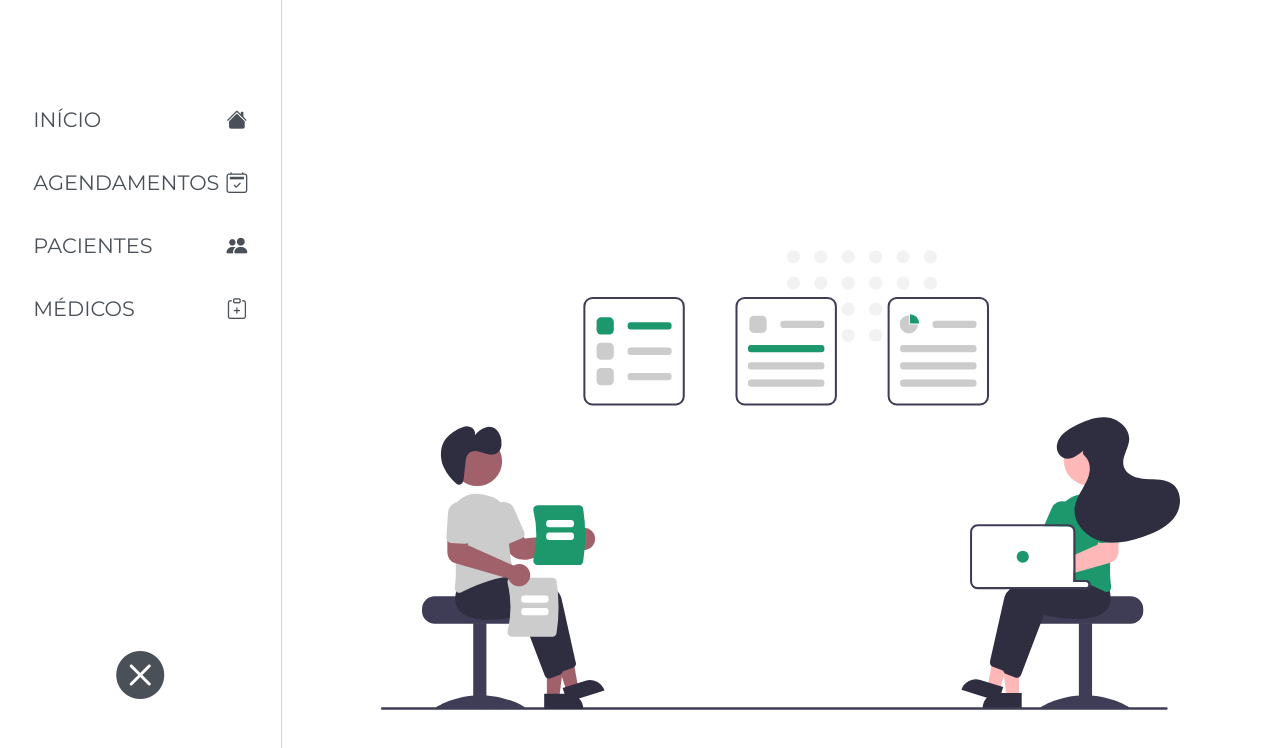
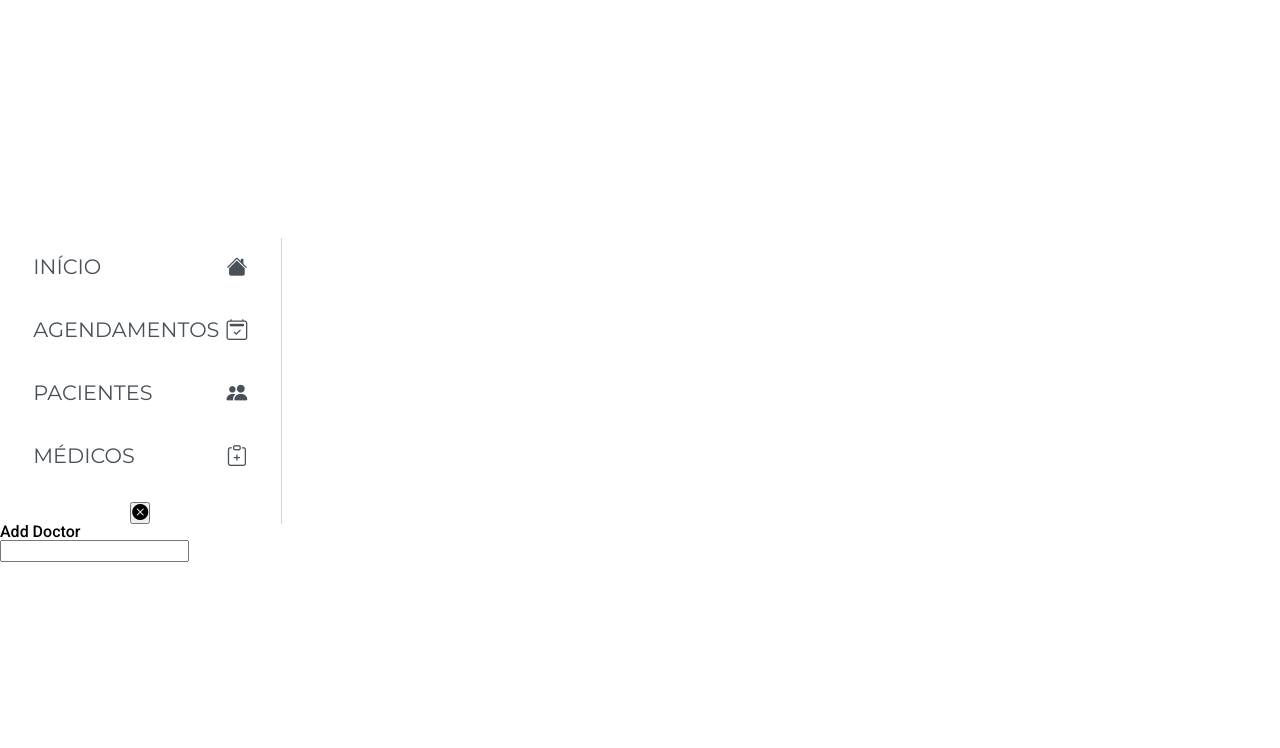
Before and after one commit to jeronimo99/agendamento-medico-frontend, a React (Create React App) app: page /admin/adicionar-medico in a window 1280 px wide. Before the commit this address led to /admin. Shown: the top 748 px of the page. Built offline with nearby package versions, Linux system fonts and the light colour scheme; sample sign-in values are in the browser's storage.

Commit message:
Fix update page redirecting to login every time

```diff
--- a/src/App.js
+++ b/src/App.js
@@ -1,33 +1,28 @@
-import React, { useLayoutEffect } from 'react';
+import React from 'react';
 import { Switch, Route, Redirect } from 'react-router-dom';
 import { useSelector } from 'react-redux';
-import { useHistory } from 'react-router-dom';
 
 import Main from './pages/Main';
 import Admin from './pages/Admin';
 import Login from './pages/Login';
 import Register from './pages/Register';
+import AddDoctor from './pages/AddDoctor';
 
-import { selectIsAuth, selectRole } from './pages/Login/loginSlice';
+import { selectIsAdmin, selectIsUser } from './pages/Login/loginSlice';
 
 function App() {
-  const isAuth = useSelector(selectIsAuth);
-  const role = useSelector(selectRole);
-  const history = useHistory();
-
-  useLayoutEffect(() => {
-    console.log(role);
-    if (isAuth && role === 'user') {
-      history.push('/');
-    } else if (isAuth && role === 'admin') {
-      history.push('/admin');
-    }
-  }, [history, isAuth, role]);
+  const isAdmin = useSelector(selectIsAdmin);
+  const isUser = useSelector(selectIsUser);
 
   return (
     <Switch>
-      {isAuth && role === 'user' && <Route path="/" exact component={Main} />}
-      {isAuth && role === 'admin' && <Route path="/admin" component={Admin} />}
+      {isUser && <Route path="/" exact component={Main} />}
+
+      {isAdmin && <Route path="/admin" exact component={Admin} />}
+      {isAdmin && (
+        <Route path="/admin/adicionar-medico" exact component={AddDoctor} />
+      )}
+
       <Route path="/login" component={Login} />
       <Route path="/registrar" component={Register} />
       <Redirect to="/login" />
--- /dev/null
+++ b/src/components/Sidebar/index.jsx
@@ -0,0 +1,44 @@
+import { Link } from 'react-router-dom';
+import { useDispatch } from 'react-redux';
+import { logout } from '../../pages/Login/loginSlice';
+
+import './styles.css';
+
+function Sidebar() {
+  const dispatch = useDispatch();
+  const handleLogout = () => dispatch(logout());
+
+  return (
+    <div className="sidebar">
+      <div className="menu-links">
+        <div id="home">
+          <Link to="/admin">
+            Início <i className="bi bi-house-fill"></i>
+          </Link>
+        </div>
+        <div id="agendamento">
+          <Link to="/">
+            Agendamentos <i className="bi bi-calendar2-check"></i>
+          </Link>
+        </div>
+        <div id="paciente">
+          <Link to="/">
+            Pacientes <i className="bi bi-people-fill"></i>
+          </Link>
+        </div>
+        <div id="medico">
+          <Link to="/admin/adicionar-medico">
+            Médicos <i className="bi bi-clipboard-plus"></i>
+          </Link>
+        </div>
+      </div>
+      <div className="sair">
+        <button onClick={handleLogout}>
+          <i className="bi bi-x-circle-fill"></i>
+        </button>
+      </div>
+    </div>
+  );
+}
+
+export default Sidebar;
--- /dev/null
+++ b/src/components/Sidebar/styles.css
@@ -0,0 +1,123 @@
+.sidebar {
+  display: flex;
+  flex-direction: column;
+  justify-content: space-evenly;
+  align-items: center;
+  width: 22%;
+  border-right: 1px solid rgb(211, 211, 211);
+}
+
+.menu-links {
+  display: flex;
+  flex-direction: column;
+  justify-content: space-evenly;
+  width: 82%;
+  height: 33vh;
+}
+
+.menu-links div {
+  margin-bottom: 15px;
+}
+
+.menu-links a {
+  display: flex;
+  justify-content: space-between;
+  font-size: 1.3em;
+  font-family: 'Montserrat', sans-serif;
+  font-weight: 500;
+  text-transform: uppercase;
+  text-decoration: none;
+  color: #495057;
+  padding: 8px;
+  transition: scale 0.2s;
+  position: relative;
+}
+
+.menu-links a:hover {
+  color: #1d976c;
+  scale: 1.1;
+}
+
+.menu-links a::before {
+  content: '';
+  position: absolute;
+  top: -2px;
+  left: -2px;
+  width: 0;
+  height: 0;
+  background: transparent;
+  border: 2px solid transparent;
+}
+
+.menu-links a:hover::before {
+  animation: animate-border 0.3s linear forwards;
+}
+@keyframes animate-border {
+  0% {
+    width: 0;
+    height: 0;
+    border-top-color: #1d976c;
+    border-right-color: transparent;
+    border-bottom-color: transparent;
+    border-left-color: transparent;
+  }
+  50% {
+    width: 100%;
+    height: 0;
+    border-top-color: #1d976c;
+    border-right-color: #1d976c;
+    border-bottom-color: transparent;
+    border-left-color: transparent;
+  }
+  100% {
+    width: 100%;
+    height: 100%;
+    border-top-color: #1d976c;
+    border-right-color: #1d976c;
+    border-bottom-color: transparent;
+    border-left-color: transparent;
+  }
+}
+
+/*****************************/
+
+.menu-links a::after {
+  content: '';
+  position: absolute;
+  top: -2px;
+  left: -2px;
+  width: 0;
+  height: 0;
+  background: transparent;
+  border: 2px solid transparent;
+}
+
+.menu-links a:hover::after {
+  animation: animate-border-2 0.3s linear forwards;
+}
+@keyframes animate-border-2 {
+  0% {
+    width: 0;
+    height: 0;
+    border-top-color: transparent;
+    border-right-color: transparent;
+    border-bottom-color: transparent;
+    border-left-color: #1d976c;
+  }
+  50% {
+    width: 0;
+    height: 100%;
+    border-top-color: transparent;
+    border-right-color: transparent;
+    border-bottom-color: #1d976c;
+    border-left-color: #1d976c;
+  }
+  100% {
+    width: 100%;
+    height: 100%;
+    border-top-color: transparent;
+    border-right-color: transparent;
+    border-bottom-color: #1d976c;
+    border-left-color: #1d976c;
+  }
+}
--- /dev/null
+++ b/src/pages/AddDoctor/index.jsx
@@ -0,0 +1,21 @@
+import Sidebar from '../../components/Sidebar';
+
+import './styles.css';
+
+function AddDoctor() {
+  return (
+    <div className="add-doctor-body-container">
+      <div className="add-doctor-container">
+        <Sidebar />
+      </div>
+      <div className="section">
+        <h1>Add Doctor</h1>
+        <form>
+          <input />
+        </form>
+      </div>
+    </div>
+  );
+}
+
+export default AddDoctor;
--- /dev/null
+++ b/src/pages/AddDoctor/styles.css
@@ -0,0 +1,3 @@
+.add-doctor-body-container {
+  /* display: flex; */
+}
--- a/src/pages/Admin/index.jsx
+++ b/src/pages/Admin/index.jsx
@@ -1,46 +1,12 @@
-import { useDispatch } from 'react-redux';
-import { NavLink } from 'react-router-dom';
-import { logout } from '../../pages/Login/loginSlice';
-
 import './styles.css';
 import adminImage from '../../assets/adminMain.svg';
+import Sidebar from '../../components/Sidebar';
 
 function Admin() {
-  const dispatch = useDispatch();
-  const handleLogout = () => dispatch(logout());
-
   return (
     <div className="admin-body-container">
       <div className="admin-container">
-        <div className="sidebar">
-          <div className="menu-links">
-            <div id="home">
-              <NavLink to="/admin">
-                Início <i className="bi bi-house-fill"></i>
-              </NavLink>
-            </div>
-            <div id="agendamento">
-              <NavLink to="/">
-                Agendamentos <i className="bi bi-calendar2-check"></i>
-              </NavLink>
-            </div>
-            <div id="paciente">
-              <NavLink to="/">
-                Pacientes <i className="bi bi-people-fill"></i>
-              </NavLink>
-            </div>
-            <div id="medico">
-              <NavLink to="/">
-                Médicos <i className="bi bi-clipboard-plus"></i>
-              </NavLink>
-            </div>
-          </div>
-          <div className="sair">
-            <button onClick={handleLogout}>
-              <i className="bi bi-x-circle-fill"></i>
-            </button>
-          </div>
-        </div>
+        <Sidebar />
         <div className="section">
           <img src={adminImage} alt="admin" />
         </div>
--- a/src/pages/Admin/styles.css
+++ b/src/pages/Admin/styles.css
@@ -13,15 +13,6 @@
   display: flex;
   width: 100%;
   height: 100vh;
-}
-
-.admin-container .sidebar {
-  display: flex;
-  flex-direction: column;
-  justify-content: space-evenly;
-  align-items: center;
-  width: 22%;
-  border-right: 1px solid rgb(211, 211, 211);
 }
 
 .admin-container .section {
@@ -66,118 +57,3 @@
   color: #1d976c;
   scale: 1.5;
 }
-
-.admin-container .menu-links {
-  display: flex;
-  flex-direction: column;
-  justify-content: space-evenly;
-  width: 82%;
-  height: 33vh;
-}
-
-.admin-container .menu-links div {
-  margin-bottom: 15px;
-}
-
-.admin-container .menu-links a {
-  display: flex;
-  justify-content: space-between;
-  font-size: 1.3em;
-  font-family: 'Montserrat', sans-serif;
-  font-weight: 500;
-  text-transform: uppercase;
-  text-decoration: none;
-  color: #495057;
-  padding: 8px;
-  transition: scale 0.2s;
-  position: relative;
-}
-
-.admin-container .menu-links a:hover {
-  color: #1d976c;
-  scale: 1.1;
-}
-
-.admin-container .menu-links a::before {
-  content: '';
-  position: absolute;
-  top: -2px;
-  left: -2px;
-  width: 0;
-  height: 0;
-  background: transparent;
-  border: 2px solid transparent;
-}
-
-.admin-container .menu-links a:hover::before {
-  animation: animate-border 0.3s linear forwards;
-}
-@keyframes animate-border {
-  0% {
-    width: 0;
-    height: 0;
-    border-top-color: #1d976c;
-    border-right-color: transparent;
-    border-bottom-color: transparent;
-    border-left-color: transparent;
-  }
-  50% {
-    width: 100%;
-    height: 0;
-    border-top-color: #1d976c;
-    border-right-color: #1d976c;
-    border-bottom-color: transparent;
-    border-left-color: transparent;
-  }
-  100% {
-    width: 100%;
-    height: 100%;
-    border-top-color: #1d976c;
-    border-right-color: #1d976c;
-    border-bottom-color: transparent;
-    border-left-color: transparent;
-  }
-}
-
-/*****************************/
-
-.admin-container .menu-links a::after {
-  content: '';
-  position: absolute;
-  top: -2px;
-  left: -2px;
-  width: 0;
-  height: 0;
-  background: transparent;
-  border: 2px solid transparent;
-}
-
-.admin-container .menu-links a:hover::after {
-  animation: animate-border-2 0.3s linear forwards;
-}
-@keyframes animate-border-2 {
-  0% {
-    width: 0;
-    height: 0;
-    border-top-color: transparent;
-    border-right-color: transparent;
-    border-bottom-color: transparent;
-    border-left-color: #1d976c;
-  }
-  50% {
-    width: 0;
-    height: 100%;
-    border-top-color: transparent;
-    border-right-color: transparent;
-    border-bottom-color: #1d976c;
-    border-left-color: #1d976c;
-  }
-  100% {
-    width: 100%;
-    height: 100%;
-    border-top-color: transparent;
-    border-right-color: transparent;
-    border-bottom-color: #1d976c;
-    border-left-color: #1d976c;
-  }
-}
--- a/src/pages/Login/index.jsx
+++ b/src/pages/Login/index.jsx
@@ -1,9 +1,18 @@
-import { useEffect } from 'react';
+import { useLayoutEffect } from 'react';
 import { Link } from 'react-router-dom';
 import { useFormik } from 'formik';
 import * as Yup from 'yup';
 import { useSelector, useDispatch } from 'react-redux';
-import { login, logout, selectIsLoading, selectError } from './loginSlice';
+import { useHistory } from 'react-router-dom';
+
+import {
+  login,
+  logout,
+  selectIsLoading,
+  selectError,
+  selectIsAdmin,
+  selectIsUser,
+} from './loginSlice';
 import Loader from 'react-loader-spinner';
 
 import './styles.css';
@@ -21,10 +30,21 @@ function Login() {
   const dispatch = useDispatch();
   const isLoading = useSelector(selectIsLoading);
   const error = useSelector(selectError);
+  const isAdmin = useSelector(selectIsAdmin);
+  const isUser = useSelector(selectIsUser);
+  const history = useHistory();
 
-  useEffect(() => {
+  useLayoutEffect(() => {
     dispatch(logout());
   }, [dispatch]);
+
+  useLayoutEffect(() => {
+    if (isUser) {
+      history.push('/');
+    } else if (isAdmin) {
+      history.push('/admin');
+    }
+  }, [history, isUser, isAdmin]);
 
   const formik = useFormik({
     initialValues: {
--- a/src/pages/Login/loginSlice.js
+++ b/src/pages/Login/loginSlice.js
@@ -74,7 +74,9 @@ export const {
 
 export const selectIsLoading = (state) => state.login.isLoading;
 export const selectError = (state) => state.login.error;
-export const selectIsAuth = (state) => !!state.login.token;
-export const selectRole = (state) => state.login.role;
+export const selectIsAdmin = (state) =>
+  state.login.token && state.login.role === 'admin';
+export const selectIsUser = (state) =>
+  state.login.token && state.login.role === 'user';
 
 export default loginSlice.reducer;
--- a/src/pages/Register/index.jsx
+++ b/src/pages/Register/index.jsx
@@ -1,11 +1,13 @@
-import { useEffect } from 'react';
+import { useLayoutEffect } from 'react';
 import { Link } from 'react-router-dom';
 import { useFormik } from 'formik';
 import * as Yup from 'yup';
 import { useSelector, useDispatch } from 'react-redux';
+import { useHistory } from 'react-router-dom';
+import Loader from 'react-loader-spinner';
+
 import { register, selectIsLoading, selectError } from './registerSlice';
-import { logout } from '../Login/loginSlice';
-import Loader from 'react-loader-spinner';
+import { logout, selectIsAdmin, selectIsUser } from '../Login/loginSlice';
 
 import './styles.css';
 import registerImage from '../../assets/register.svg';
@@ -27,10 +29,21 @@ function Register() {
   const dispatch = useDispatch();
   const isLoading = useSelector(selectIsLoading);
   const error = useSelector(selectError);
+  const isAdmin = useSelector(selectIsAdmin);
+  const isUser = useSelector(selectIsUser);
+  const history = useHistory();
 
-  useEffect(() => {
+  useLayoutEffect(() => {
     dispatch(logout());
   }, [dispatch]);
+
+  useLayoutEffect(() => {
+    if (isUser) {
+      history.push('/');
+    } else if (isAdmin) {
+      history.push('/admin');
+    }
+  }, [history, isUser, isAdmin]);
 
   const formik = useFormik({
     initialValues: {
```
